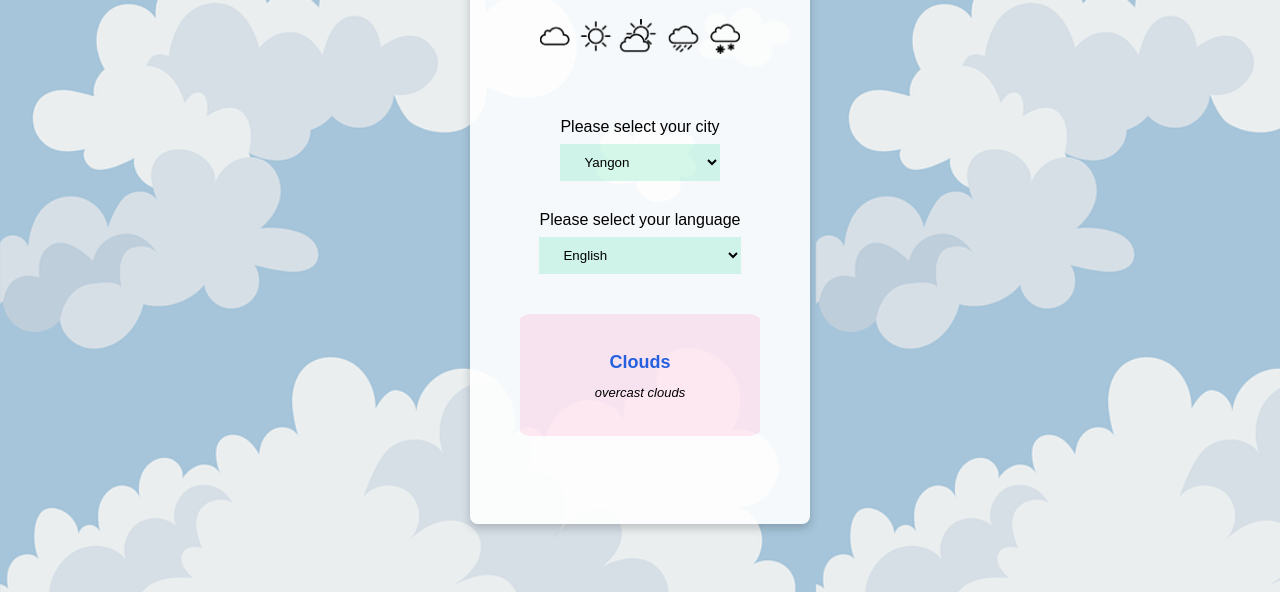
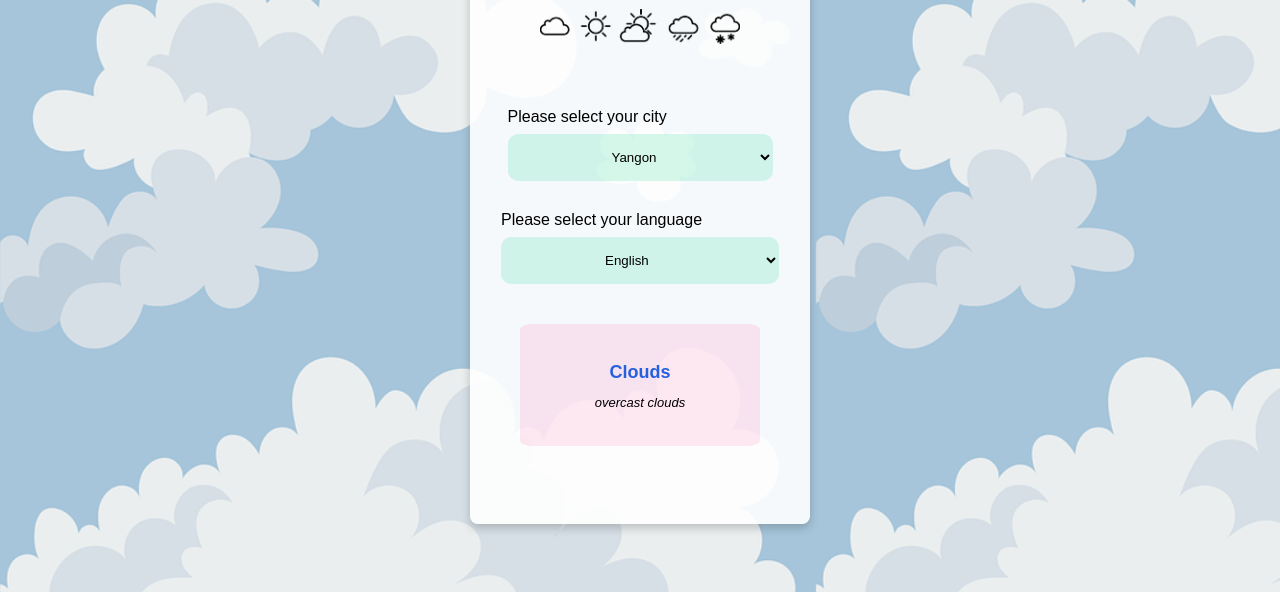
Before and after one commit to aungkhinesoe/weather-app, a plain HTML site: page index.html in a window 1280 px wide. Shown: the part 224-816 px from the top of the page. Drawn offline with Linux system fonts and the light colour scheme; no server answers.

Commit message:
select buttons design change

```diff
--- a/css/styles.css
+++ b/css/styles.css
@@ -36,13 +36,15 @@ h2 {
   display: flex;
   flex-direction: column;
   gap: 8px;
+  padding: 0px 100px;
 }
 
-.city-name-container select {
+.city-name {
   border: none;
-  padding: 10px 20px;
+  padding: 15px 100px;
   background-color: rgba(53, 219, 156, 0.2);
   font-weight: 500;
+  border-radius: 10px;
 }
 
 .language-container {
@@ -50,13 +52,15 @@ h2 {
   flex-direction: column;
   gap: 8px;
   margin-bottom: 10px;
+  padding: 0px 100px;
 }
 
 .language {
   border: none;
-  padding: 10px 20px;
+  padding: 15px 100px;
   background-color: rgba(53, 219, 156, 0.2);
   font-weight: 500;
+  border-radius: 10px;
 }
 
 .weather-info {
```
